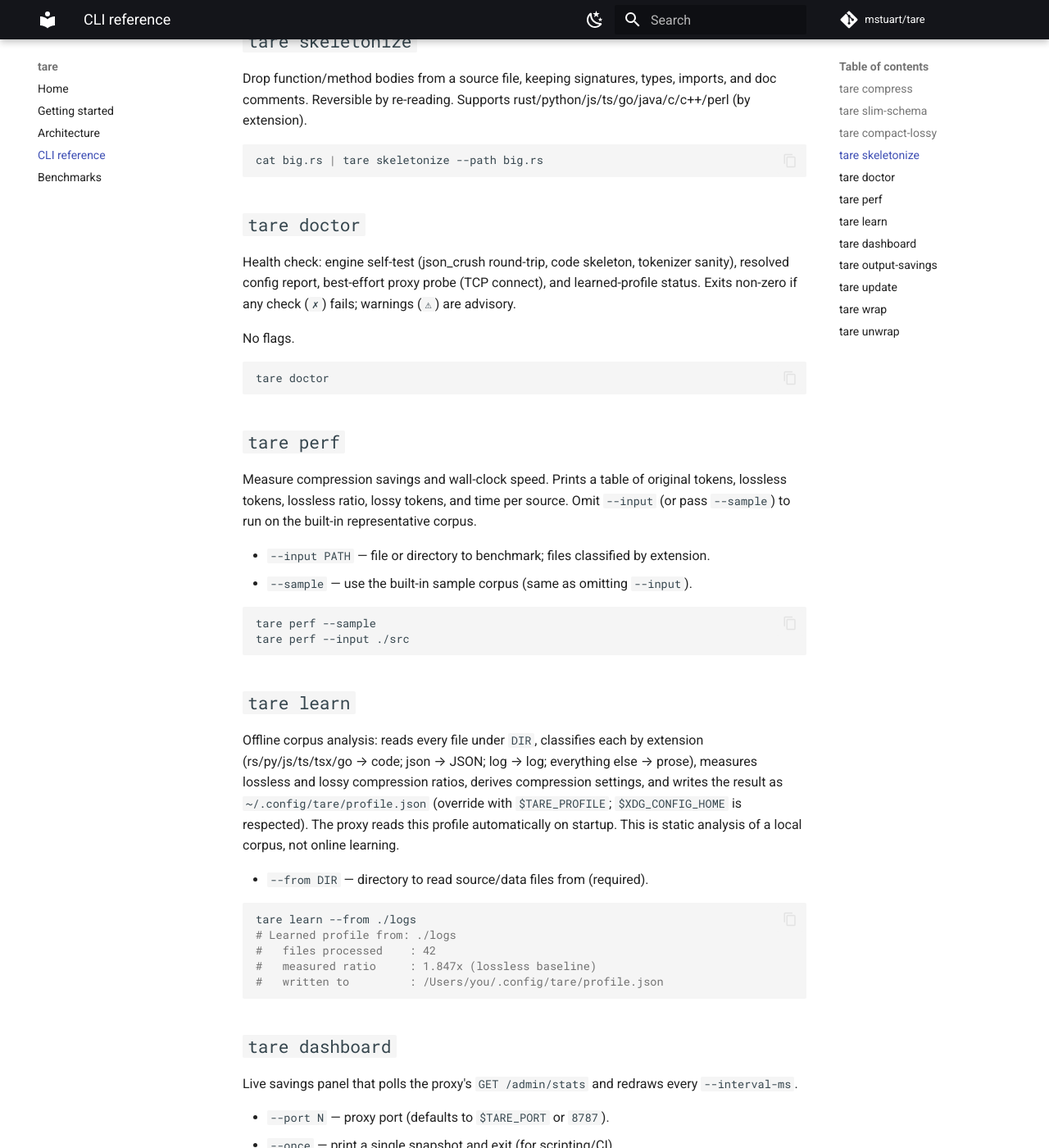
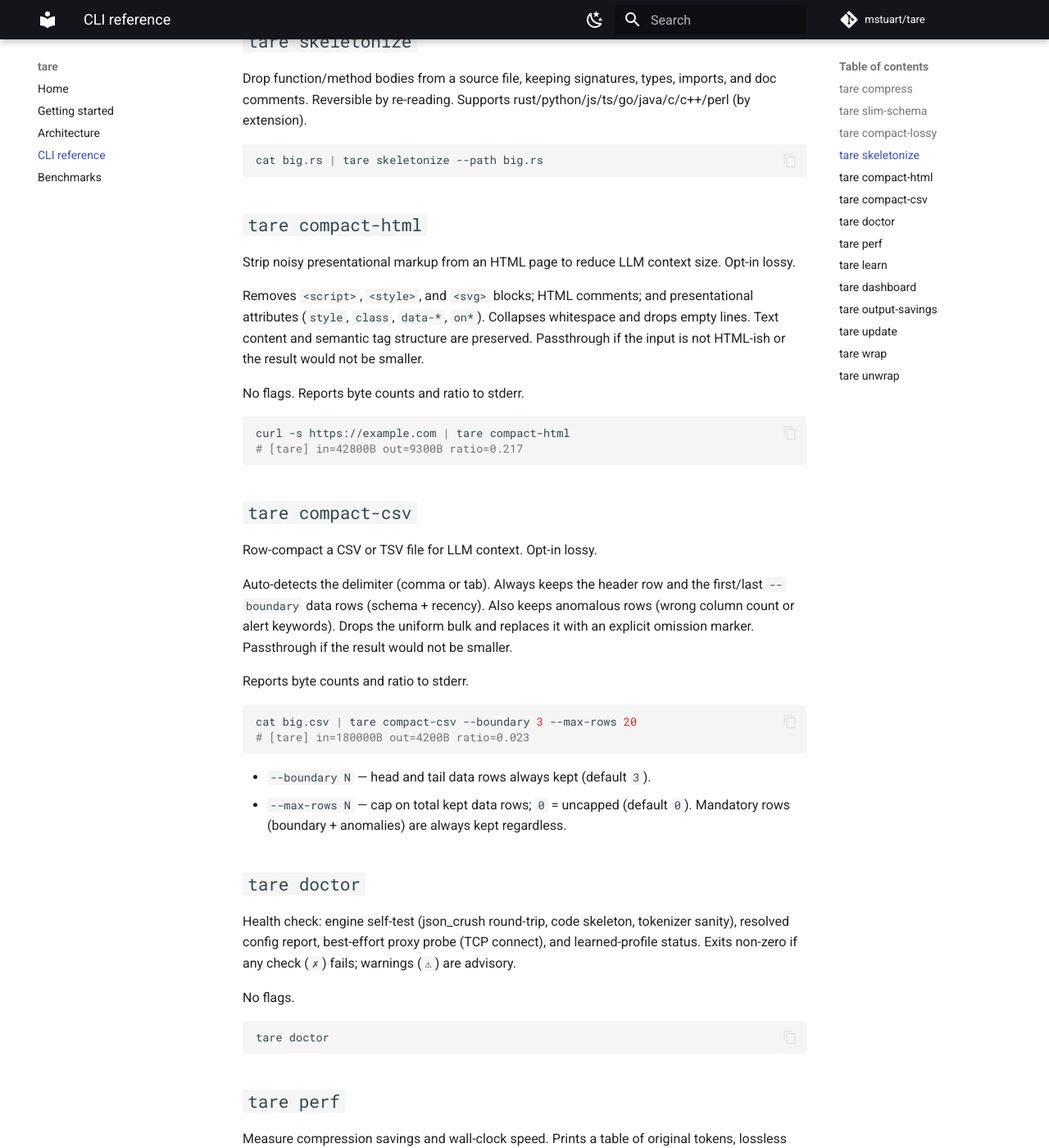
Before and after one commit to mstuart/tare, an MkDocs documentation site: the page built from docs/cli.md, in a window 1280 px wide and 1400 px high, scrolled down 1059 px. Shown: the whole window at 82% size. Built offline with MkDocs 1.6.1 and Material for MkDocs 9.7.7, drawn with Linux system fonts in a browser that asks for light colours; comment, search, counter and statistics services are not loaded.

Commit message:
docs: document compact-html and compact-csv

````diff
--- a/docs/cli.md
+++ b/docs/cli.md
@@ -46,6 +46,42 @@
 ```bash
 cat big.rs | tare skeletonize --path big.rs
 ```
+
+## `tare compact-html`
+
+Strip noisy presentational markup from an HTML page to reduce LLM context size. Opt-in lossy.
+
+Removes `<script>`, `<style>`, and `<svg>` blocks; HTML comments; and presentational attributes
+(`style`, `class`, `data-*`, `on*`). Collapses whitespace and drops empty lines. Text content and
+semantic tag structure are preserved. Passthrough if the input is not HTML-ish or the result would
+not be smaller.
+
+No flags. Reports byte counts and ratio to stderr.
+
+```bash
+curl -s https://example.com | tare compact-html
+# [tare] in=42800B out=9300B ratio=0.217
+```
+
+## `tare compact-csv`
+
+Row-compact a CSV or TSV file for LLM context. Opt-in lossy.
+
+Auto-detects the delimiter (comma or tab). Always keeps the header row and the first/last
+`--boundary` data rows (schema + recency). Also keeps anomalous rows (wrong column count or alert
+keywords). Drops the uniform bulk and replaces it with an explicit omission marker. Passthrough if
+the result would not be smaller.
+
+Reports byte counts and ratio to stderr.
+
+```bash
+cat big.csv | tare compact-csv --boundary 3 --max-rows 20
+# [tare] in=180000B out=4200B ratio=0.023
+```
+
+- `--boundary N` — head and tail data rows always kept (default `3`).
+- `--max-rows N` — cap on total kept data rows; `0` = uncapped (default `0`). Mandatory rows
+  (boundary + anomalies) are always kept regardless.
 
 ## `tare doctor`
 
````
Also changed, not shown: README.md (+1 -1 lines).
